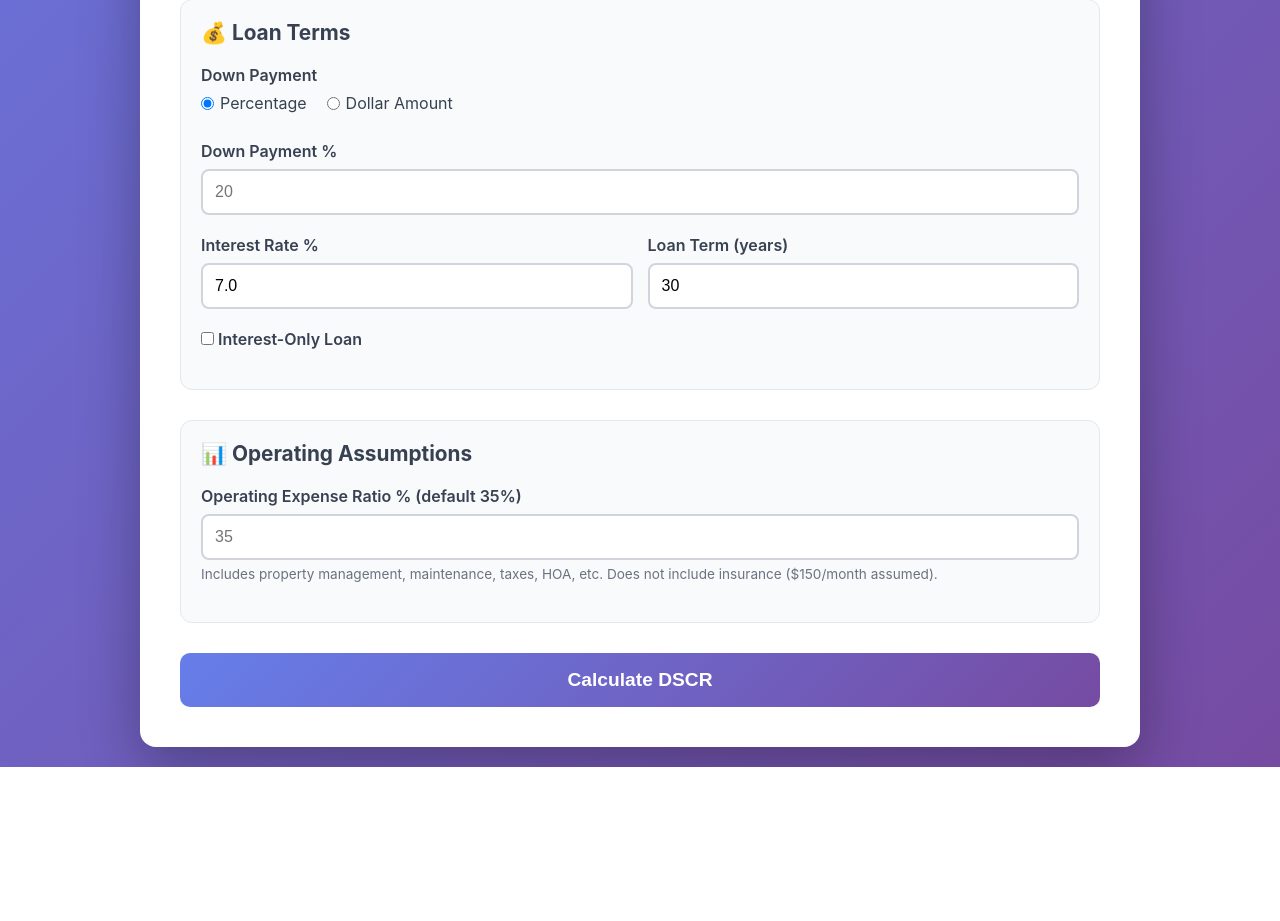
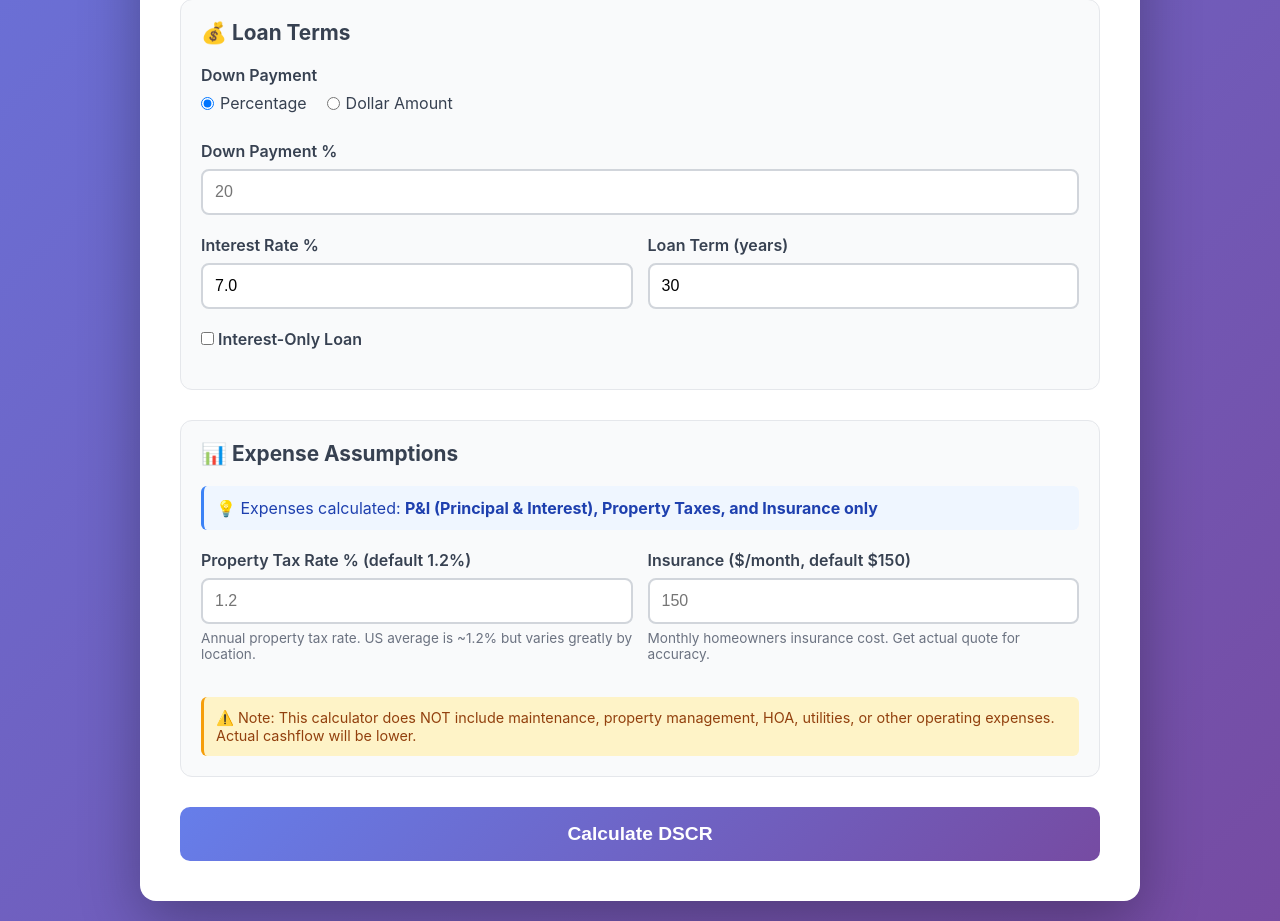
Before and after one commit to DevinDay128/DSCR, a Flask app: page / in a window 1280 px wide. Shown: the part 907-1828 px from the top of the page. Before the commit the page ends 1674 px from the top, so only its background shows below. Run offline with Flask 3, Linux system fonts and the light colour scheme.

Commit message:
Update calculator to use PITI expense model (P&I, Taxes, Insurance only)
Major changes to expense calculation methodology:

REMOVED:
- Operating expense ratio (previously 35% default)
- Generic operating expenses calculation

ADDED:
- Property tax calculation based on purchase price
  - Default: 1.2% annually (US average)
  - Customizable per property location
- Separate insurance input (default $150/month)
- Clear PITI breakdown in results

NEW CALCULATION:
- Expenses = Property Taxes + Insurance only
- NOI = Rent - Property Taxes - Insurance
- DSCR = Annual NOI / Annual Debt Service (P&I)
- Cashflow = Rent - Taxes - Insurance - P&I

Benefits:
- More accurate for investment property analysis
- Clearer expense breakdown (PITI)
- Customizable tax rates by location
- Separate insurance tracking
- Better matches industry standard DSCR calculations

Updated Files:
- ai_rent_dscr.py: Core calculator logic
- app.py: Flask backend API
- templates/index.html: Form inputs and results display
- static/style.css: New styling for expense sections
- streamlit_app.py: Streamlit interface

Notes:
- Users can now input actual property tax rates
- Insurance is customizable (not hidden in operating expenses)
- Calculator clearly states it does NOT include maintenance,
  property management, HOA, or other operating expenses
- Investor notes updated to reflect new model

```diff
--- a/app.py
+++ b/app.py
@@ -57,9 +57,11 @@ def calculate():
         if data.get('condition'):
             params['condition'] = data['condition']
 
-        # Operating assumptions
-        if data.get('operating_expense_ratio'):
-            params['operating_expense_ratio'] = float(data['operating_expense_ratio']) / 100
+        # Expense assumptions
+        if data.get('property_tax_rate'):
+            params['property_tax_rate'] = float(data['property_tax_rate']) / 100
+        if data.get('insurance_monthly'):
+            params['insurance_monthly'] = float(data['insurance_monthly'])
 
         # Calculate
         calculator = AIRentDSCRCalculator()
--- a/static/style.css
+++ b/static/style.css
@@ -64,6 +64,25 @@ h1 {
     color: #374151;
     margin-bottom: 20px;
     font-size: 1.3em;
+}
+
+.section-note {
+    background: #eff6ff;
+    border-left: 3px solid #3b82f6;
+    padding: 12px;
+    margin-bottom: 20px;
+    border-radius: 6px;
+    color: #1e40af;
+}
+
+.warning-note {
+    background: #fef3c7;
+    border-left: 3px solid #f59e0b;
+    padding: 12px;
+    margin-top: 15px;
+    border-radius: 6px;
+    color: #92400e;
+    font-size: 0.9em;
 }
 
 .form-group {
--- a/templates/index.html
+++ b/templates/index.html
@@ -126,14 +126,26 @@
                 </div>
             </section>
 
-            <!-- Operating Assumptions -->
+            <!-- Expense Assumptions -->
             <section class="form-section">
-                <h2>📊 Operating Assumptions</h2>
-                <div class="form-group">
-                    <label for="operating_expense_ratio">Operating Expense Ratio % (default 35%)</label>
-                    <input type="number" id="operating_expense_ratio" name="operating_expense_ratio"
-                           placeholder="35" min="0" max="100" step="1">
-                    <small>Includes property management, maintenance, taxes, HOA, etc. Does not include insurance ($150/month assumed).</small>
+                <h2>📊 Expense Assumptions</h2>
+                <p class="section-note">💡 Expenses calculated: <strong>P&I (Principal & Interest), Property Taxes, and Insurance only</strong></p>
+                <div class="form-row">
+                    <div class="form-group">
+                        <label for="property_tax_rate">Property Tax Rate % (default 1.2%)</label>
+                        <input type="number" id="property_tax_rate" name="property_tax_rate"
+                               placeholder="1.2" min="0" max="10" step="0.1">
+                        <small>Annual property tax rate. US average is ~1.2% but varies greatly by location.</small>
+                    </div>
+                    <div class="form-group">
+                        <label for="insurance_monthly">Insurance ($/month, default $150)</label>
+                        <input type="number" id="insurance_monthly" name="insurance_monthly"
+                               placeholder="150" min="0" step="10">
+                        <small>Monthly homeowners insurance cost. Get actual quote for accuracy.</small>
+                    </div>
+                </div>
+                <div class="warning-note">
+                    ⚠️ Note: This calculator does NOT include maintenance, property management, HOA, utilities, or other operating expenses. Actual cashflow will be lower.
                 </div>
             </section>
 
@@ -170,8 +182,12 @@
                 </div>
 
                 <div class="financial-details">
-                    <h4>Financial Details</h4>
+                    <h4>💰 Financial Details</h4>
                     <table>
+                        <tr>
+                            <td><strong>Purchase & Financing</strong></td>
+                            <td></td>
+                        </tr>
                         <tr>
                             <td>Purchase Price:</td>
                             <td class="text-right">$<span id="purchase_price_result"></span></td>
@@ -184,9 +200,31 @@
                             <td>Loan Amount:</td>
                             <td class="text-right">$<span id="loan_amount_result"></span></td>
                         </tr>
+                        <tr><td colspan="2"><hr style="margin: 10px 0;"></td></tr>
                         <tr>
-                            <td>Monthly Debt Service:</td>
+                            <td><strong>Monthly Expenses</strong></td>
+                            <td></td>
+                        </tr>
+                        <tr>
+                            <td>Property Taxes:</td>
+                            <td class="text-right">$<span id="property_tax_monthly_result"></span></td>
+                        </tr>
+                        <tr>
+                            <td>Insurance:</td>
+                            <td class="text-right">$<span id="insurance_monthly_result"></span></td>
+                        </tr>
+                        <tr>
+                            <td>P&I (Debt Service):</td>
                             <td class="text-right">$<span id="monthly_debt_result"></span></td>
+                        </tr>
+                        <tr>
+                            <td><strong>Total Monthly Expenses:</strong></td>
+                            <td class="text-right"><strong>$<span id="total_monthly_expenses"></span></strong></td>
+                        </tr>
+                        <tr><td colspan="2"><hr style="margin: 10px 0;"></td></tr>
+                        <tr>
+                            <td><strong>DSCR Calculation</strong></td>
+                            <td></td>
                         </tr>
                         <tr>
                             <td>Annual NOI:</td>
@@ -195,6 +233,10 @@
                         <tr>
                             <td>Annual Debt Service:</td>
                             <td class="text-right">$<span id="annual_debt_result"></span></td>
+                        </tr>
+                        <tr>
+                            <td><strong>DSCR Ratio:</strong></td>
+                            <td class="text-right"><strong><span id="dscr_table"></span></strong></td>
                         </tr>
                     </table>
                 </div>
@@ -257,7 +299,8 @@
                 baths: document.getElementById('baths').value,
                 sqft: document.getElementById('sqft').value,
                 condition: document.getElementById('condition').value,
-                operating_expense_ratio: document.getElementById('operating_expense_ratio').value
+                property_tax_rate: document.getElementById('property_tax_rate').value,
+                insurance_monthly: document.getElementById('insurance_monthly').value
             };
 
             try {
@@ -309,9 +352,20 @@
             document.getElementById('down_payment_result').textContent = formatNumber(result.down_payment_amount);
             document.getElementById('down_percent_result').textContent = Math.round(result.down_payment_percent * 100);
             document.getElementById('loan_amount_result').textContent = formatNumber(result.loan_amount);
+
+            // Expense breakdown
+            document.getElementById('property_tax_monthly_result').textContent = formatNumber(result.property_tax_monthly);
+            document.getElementById('insurance_monthly_result').textContent = formatNumber(result.insurance_monthly);
             document.getElementById('monthly_debt_result').textContent = formatNumber(result.monthly_debt_service);
+
+            // Total monthly expenses
+            const totalExpenses = result.property_tax_monthly + result.insurance_monthly + result.monthly_debt_service;
+            document.getElementById('total_monthly_expenses').textContent = formatNumber(totalExpenses);
+
+            // DSCR calculations
             document.getElementById('noi_annual_result').textContent = formatNumber(result.NOI_annual);
             document.getElementById('annual_debt_result').textContent = formatNumber(result.annual_debt_service);
+            document.getElementById('dscr_table').textContent = result.DSCR.toFixed(2);
 
             document.getElementById('human_summary').textContent = result.human_summary;
             document.getElementById('assumptions').textContent = result.assumptions;
```
Also changed, not shown: ai_rent_dscr.py (+44 -21 lines), streamlit_app.py (+42 -20 lines).
